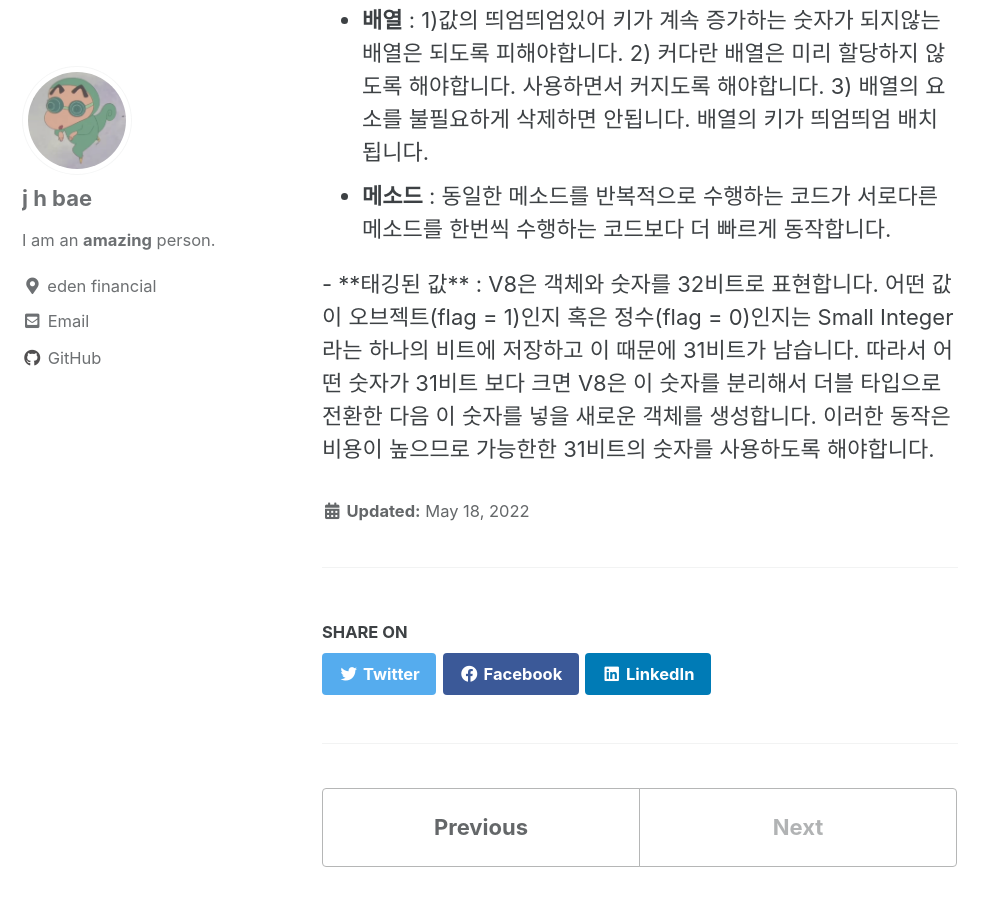
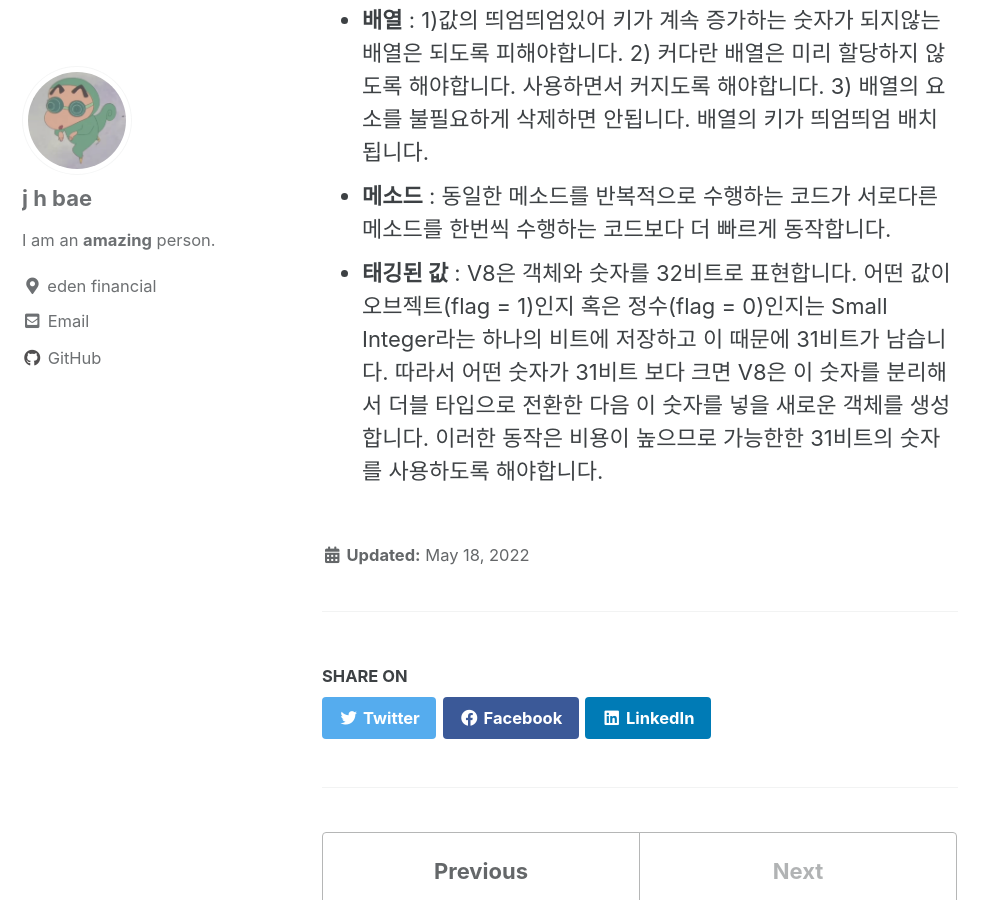
Before and after one commit to jhoonbae/jhoonbae.github.io, a Jekyll site: the page built from _posts/2022-05-18-javascript1-1.md, in a window 1280 px wide and 900 px high, scrolled down 518 px. Shown: the whole window, without its empty margins (0-999 px from the left). Built offline with Jekyll 4.4.1, drawn with Linux system fonts in a browser that asks for light colours; cached includes are drawn as plain includes.

Commit message:
Update 2022-05-18-javascript1-1.md

```diff
--- a/_posts/2022-05-18-javascript1-1.md
+++ b/_posts/2022-05-18-javascript1-1.md
@@ -10,7 +10,7 @@
              3) 배열의 요소를 불필요하게 삭제하면 안됩니다. 배열의 키가 띄엄띄엄 배치됩니다.
 <br>
 - **메소드** : 동일한 메소드를 반복적으로 수행하는 코드가 서로다른 메소드를 한번씩 수행하는 코드보다 더 빠르게 동작합니다.
-<r>
+<br>
 - **태깅된 값** : V8은 객체와 숫자를 32비트로 표현합니다. 어떤 값이 오브젝트(flag = 1)인지 혹은 정수(flag = 0)인지는 Small Integer라는 하나의 비트에 저장하고
                   이 때문에 31비트가 남습니다. 따라서 어떤 숫자가 31비트 보다 크면 V8은 이 숫자를 분리해서 더블 타입으로 전환한 다음 이 숫자를 넣을 새로운 객체를 생성합니다.
                   이러한 동작은 비용이 높으므로 가능한한 31비트의 숫자를 사용하도록 해야합니다.
```
